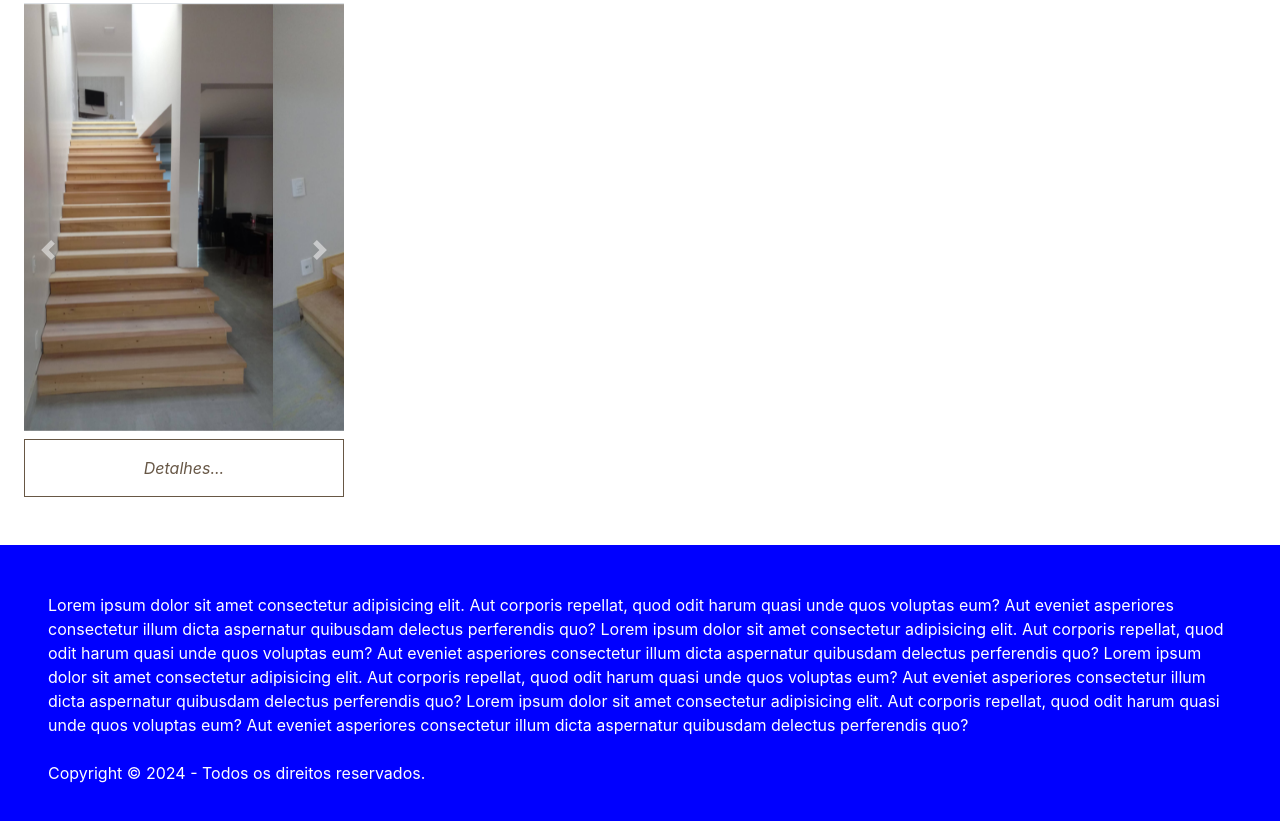
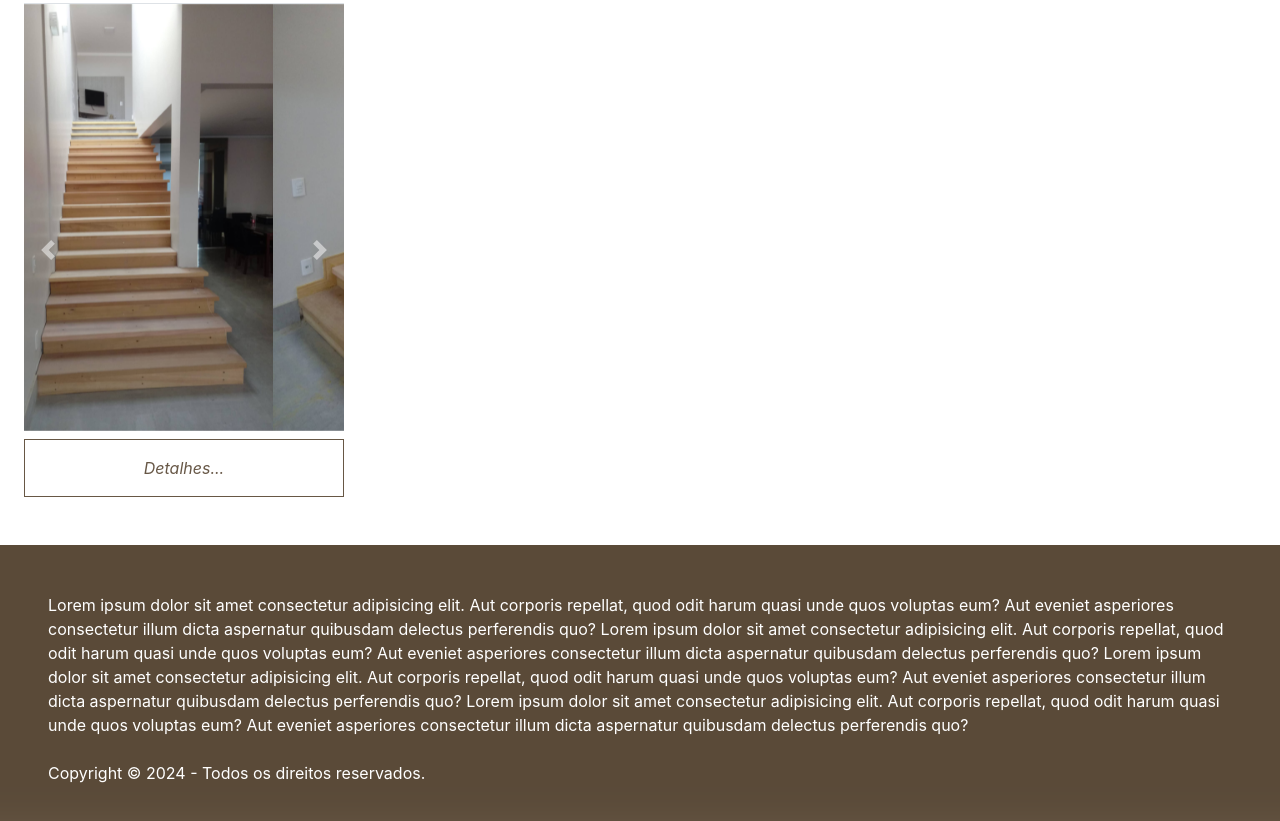
Before and after one commit to SamuelGarciiaa/A-S_instalacoes, a plain HTML site: page index.html in a window 1280 px wide. Shown: the part 1616-2437 px from the top of the page. Drawn offline with Linux system fonts and the light colour scheme; a web font is replaced by a local one.

Commit message:
Update default.css

```diff
--- a/css/default.css
+++ b/css/default.css
@@ -121,7 +121,7 @@ body{
 }
 
 footer{
-  background-color: blue;
+  background-color: #5e4d3af0;
   color: #fff;
 }
 
```
